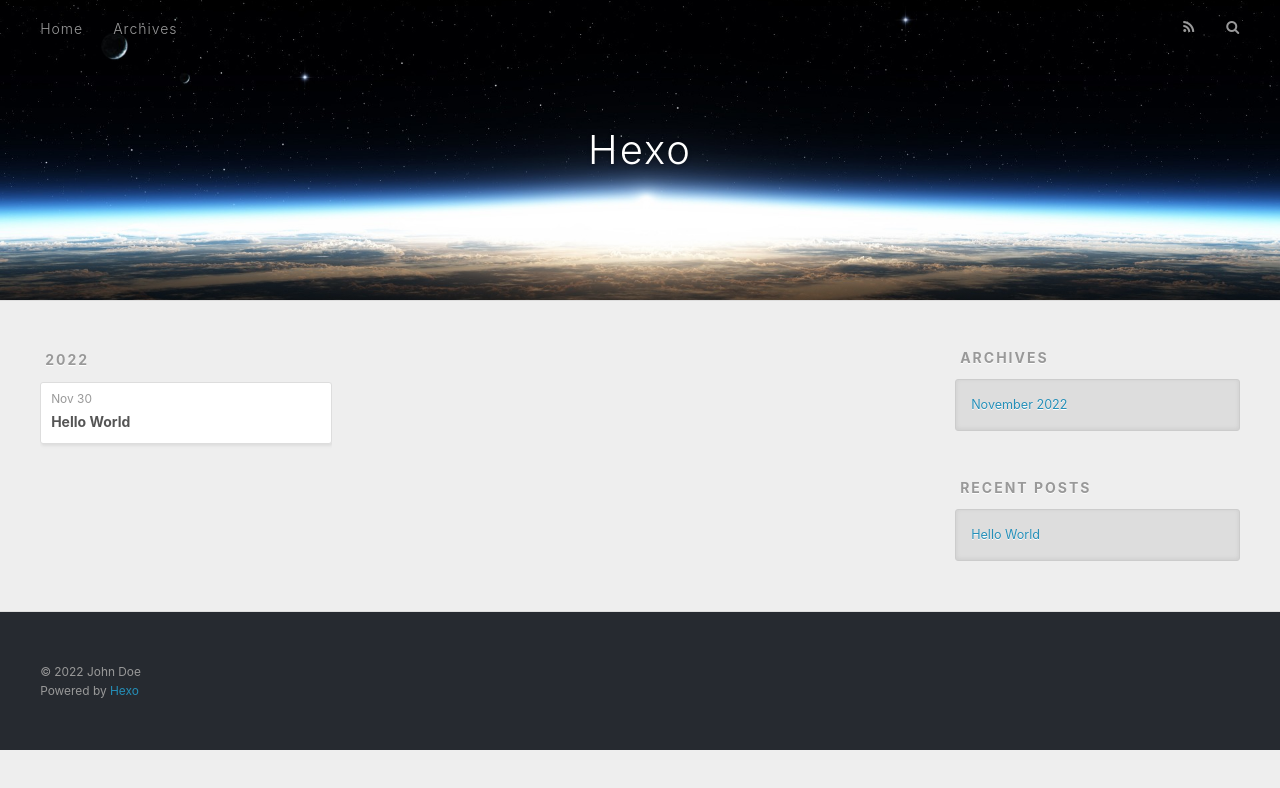
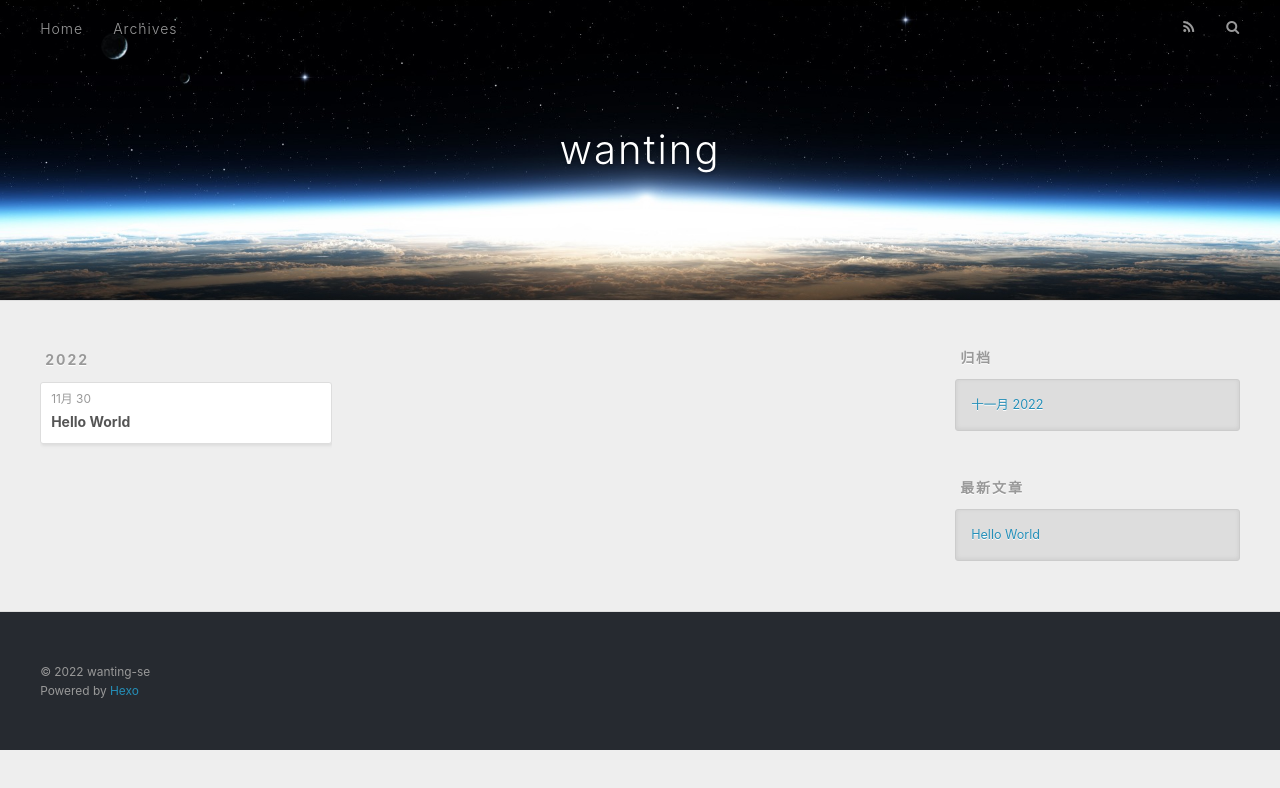
Before and after one commit to wanting-Shen/wanting.github.io, a plain HTML site: page archives/2022/11/index.html in a window 1280 px wide. Drawn offline with nearby package versions, Linux system fonts and the light colour scheme.

Commit message:
Site updated: 2022-12-05 09:15:46

```diff
--- a/archives/2022/11/index.html
+++ b/archives/2022/11/index.html
@@ -5,17 +5,17 @@
 
 
 
-  <title>Archives: 2022/11 | Hexo</title>
+  <title>归档: 2022/11 | wanting</title>
   <meta name="viewport" content="width=device-width, initial-scale=1, maximum-scale=1">
   <meta property="og:type" content="website">
-<meta property="og:title" content="Hexo">
+<meta property="og:title" content="wanting">
 <meta property="og:url" content="http://example.com/archives/2022/11/index.html">
-<meta property="og:site_name" content="Hexo">
-<meta property="og:locale" content="en_US">
-<meta property="article:author" content="John Doe">
+<meta property="og:site_name" content="wanting">
+<meta property="og:locale" content="zh_CN">
+<meta property="article:author" content="wanting-se">
 <meta name="twitter:card" content="summary">
 
-    <link rel="alternate" href="/atom.xml" title="Hexo" type="application/atom+xml">
+    <link rel="alternate" href="/atom.xml" title="wanting" type="application/atom+xml">
 
 
     <link rel="icon" href="/favicon.png">
@@ -36,7 +36,7 @@
   <div id="header-outer" class="outer">
     <div id="header-title" class="inner">
       <h1 id="logo-wrap">
-        <a href="/" id="logo">Hexo</a>
+        <a href="/" id="logo">wanting</a>
       </h1>
 
     </div>
@@ -53,7 +53,7 @@
 
           <a id="nav-rss-link" class="nav-icon" href="/atom.xml" title="RSS Feed"></a>
 
-        <a id="nav-search-btn" class="nav-icon" title="Search"></a>
+        <a id="nav-search-btn" class="nav-icon" title="搜索"></a>
       </nav>
       <div id="search-form-wrap">
         <form action="//google.com/search" method="get" accept-charset="UTF-8" class="search-form"><input type="search" name="q" class="search-form-input" placeholder="Search"><button type="submit" class="search-form-submit">&#xF002;</button><input type="hidden" name="sitesearch" value="http://example.com"></form>
@@ -79,7 +79,7 @@
   <div class="archive-article-inner">
     <header class="archive-article-header">
       <a href="/2022/11/30/hello-world/" class="archive-article-date">
-  <time datetime="2022-11-30T13:55:52.061Z" itemprop="datePublished">Nov 30</time>
+  <time datetime="2022-11-30T13:55:52.061Z" itemprop="datePublished">11月 30</time>
 </a>
 
 
@@ -111,9 +111,9 @@
 
 
   <div class="widget-wrap">
-    <h3 class="widget-title">Archives</h3>
+    <h3 class="widget-title">归档</h3>
     <div class="widget">
-      <ul class="archive-list"><li class="archive-list-item"><a class="archive-list-link" href="/archives/2022/11/">November 2022</a></li></ul>
+      <ul class="archive-list"><li class="archive-list-item"><a class="archive-list-link" href="/archives/2022/11/">十一月 2022</a></li></ul>
     </div>
   </div>
 
@@ -121,7 +121,7 @@
 
 
   <div class="widget-wrap">
-    <h3 class="widget-title">Recent Posts</h3>
+    <h3 class="widget-title">最新文章</h3>
     <div class="widget">
       <ul>
 
@@ -141,7 +141,7 @@
 
   <div class="outer">
     <div id="footer-info" class="inner">
-      &copy; 2022 John Doe<br>
+      &copy; 2022 wanting-se<br>
       Powered by <a href="http://hexo.io/" target="_blank">Hexo</a>
     </div>
   </div>
```
Also changed, not shown: 2022/11/30/hello-world/index.html (+12 -12 lines), archives/2022/index.html (+13 -13 lines), archives/index.html (+13 -13 lines), index.html (+13 -13 lines).
